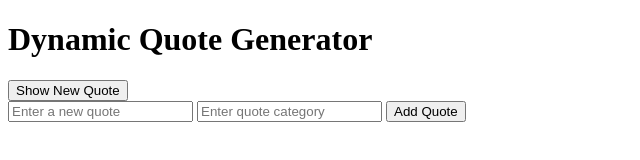
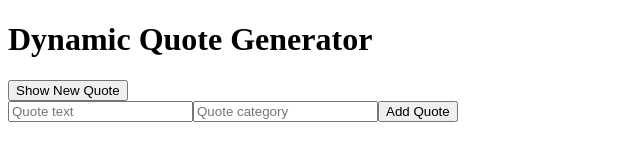
Before and after one commit to Sandscorpion98/alx_fe_javascript, a plain HTML site: page dom-manipulation/index.html in a window 1280 px wide. Shown: the whole page, without its empty margins (0-640 px from the left). Drawn offline with Linux system fonts and the light colour scheme.

Commit message:
Added JS Quotes Project.

```diff
--- a/dom-manipulation/index.html
+++ b/dom-manipulation/index.html
@@ -10,9 +10,6 @@
   <div id="quoteDisplay"></div>
   <button id="newQuote">Show New Quote</button>
   <div id="addQuoteForm">
-    <input id="newQuoteText" type="text" placeholder="Enter a new quote" />
-    <input id="newQuoteCategory" type="text" placeholder="Enter quote category" />
-    <button onclick="addQuote()">Add Quote</button>
   </div>
   <script src="script.js"></script>
 </body>
--- a/dom-manipulation/script.js
+++ b/dom-manipulation/script.js
@@ -45,6 +45,35 @@ function addQuote(){
 }
 
 
+function createAddQuoteForm() {
+
+    const formDiv = document.getElementById("addQuoteForm");
+
+    const textInput = document.createElement("input");
+
+    textInput.setAttribute("type", "text");
+    textInput.setAttribute("id", "newQuoteText");
+    textInput.setAttribute("placeholder", "Quote text");
+
+    const categoryInput = document.createElement("input");
+    categoryInput.setAttribute("type", "text");
+    categoryInput.setAttribute("id", "newQuoteCategory");
+    categoryInput.setAttribute("placeholder", "Quote category");
+
+    const addButton = document.createElement("button");
+    addButton.setAttribute("id", "addQuoteButton");
+    addButton.textContent = "Add Quote";
+
+    formDiv.appendChild(textInput);
+    formDiv.appendChild(categoryInput);
+    formDiv.appendChild(addButton);
+
+    addButton.addEventListener("click", addQuote);
+}
+
+
 const newQuote = document.getElementById('newQuote');
 
 newQuote.addEventListener("click", showRandomQuote);
+
+createAddQuoteForm();
```
